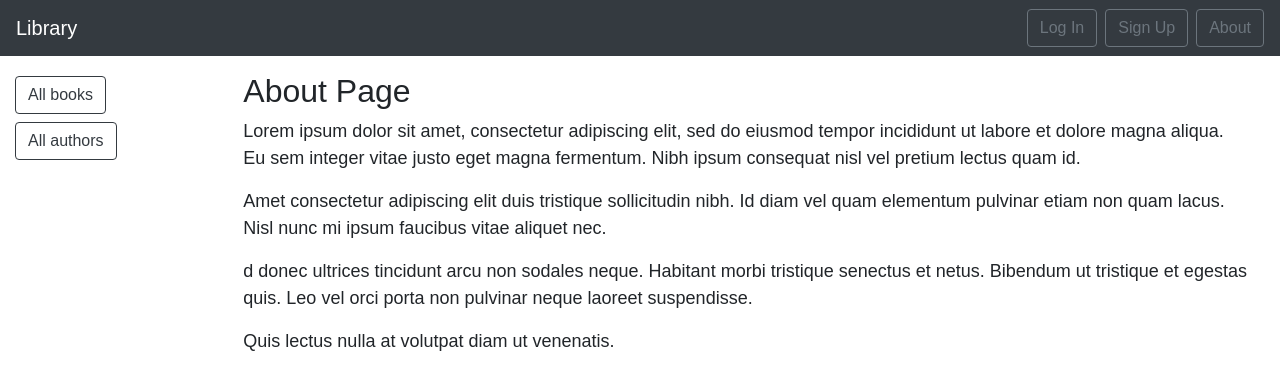
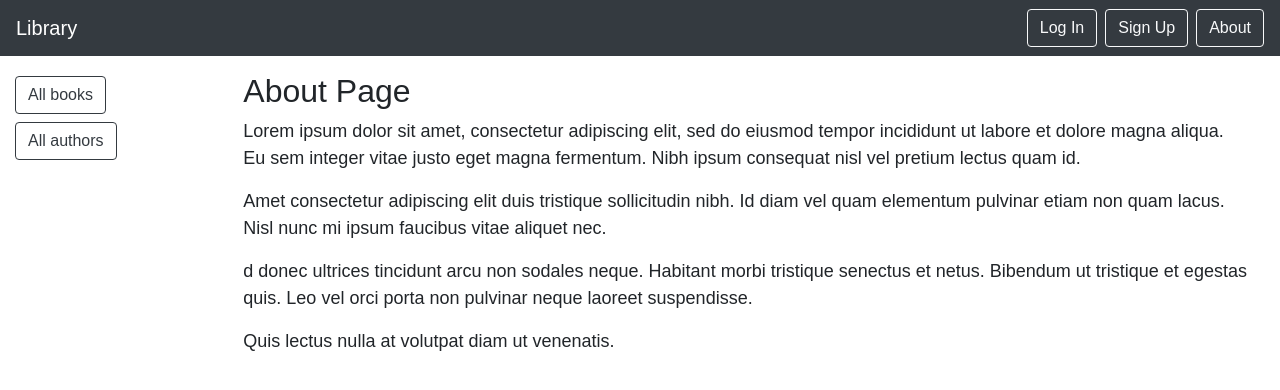
Before and after one commit to kevinbowen777/library, a Django app: page /about/ in a window 1280 px wide. Shown: the top 390 px of the page. Run offline with Django 4.2, Linux system fonts and the light colour scheme; parts of the project's set-up code (start-up, migrations or seed data) failed here and were passed over; some libraries are stand-ins or nearby versions.

Commit message:
Change navbar logged out buttons to outline-light

```diff
--- a/templates/base.html
+++ b/templates/base.html
@@ -45,11 +45,11 @@
         </ul>
       {% else %}
         <form class="form-inline ml-auto">
-          <a href="{% url 'account_login' %}" class="btn btn-outline-secondary">
+          <a href="{% url 'account_login' %}" class="btn btn-outline-light">
           Log In</a>
-          <a href="{% url 'account_signup' %}" class="btn btn-outline-secondary ml-2">
+          <a href="{% url 'account_signup' %}" class="btn btn-outline-light ml-2">
           Sign Up</a>
-          <a href="{% url 'about' %}" class="btn btn-outline-secondary ml-2">
+          <a href="{% url 'about' %}" class="btn btn-outline-light  ml-2">
           About</a>
         </form>
       {% endif %}
```
